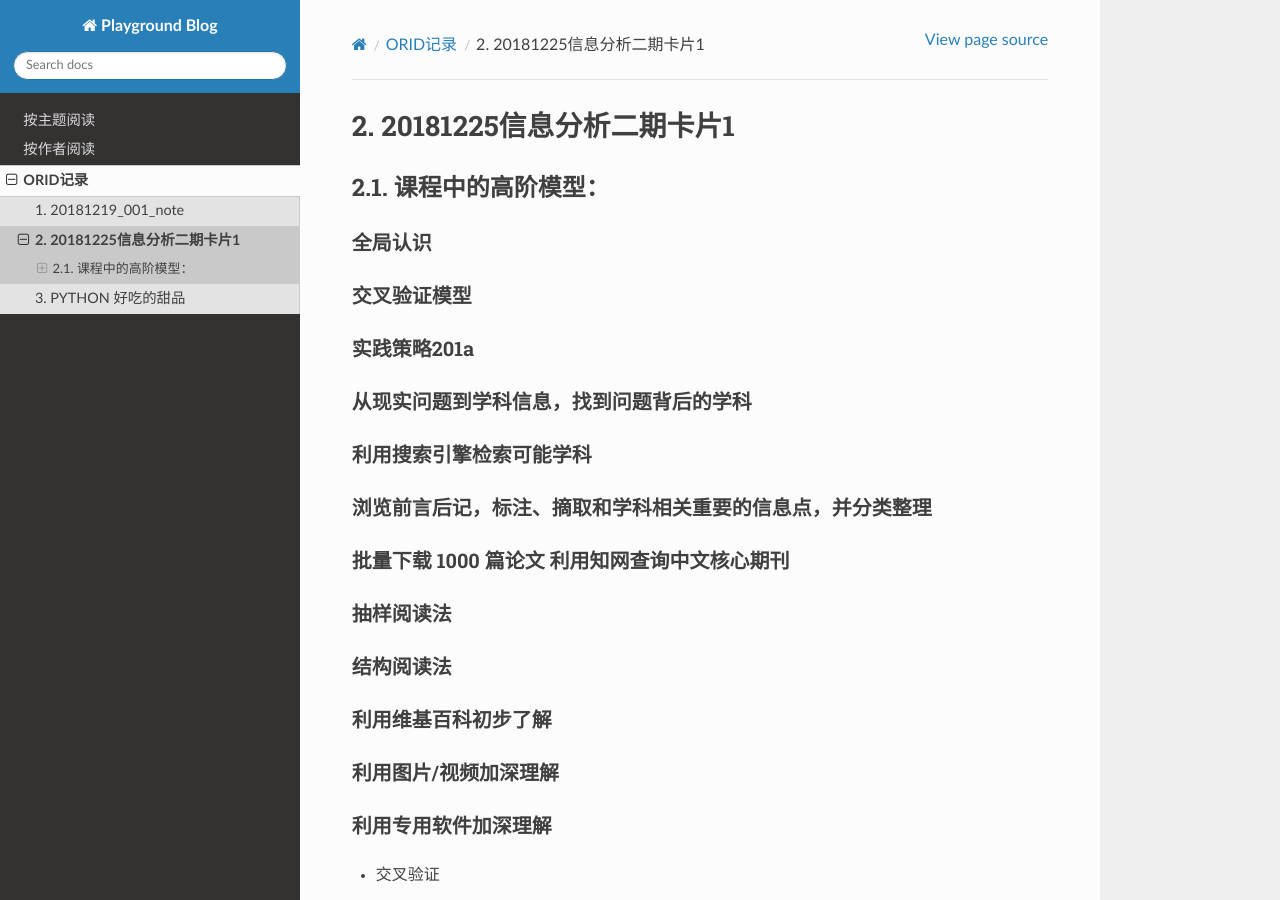
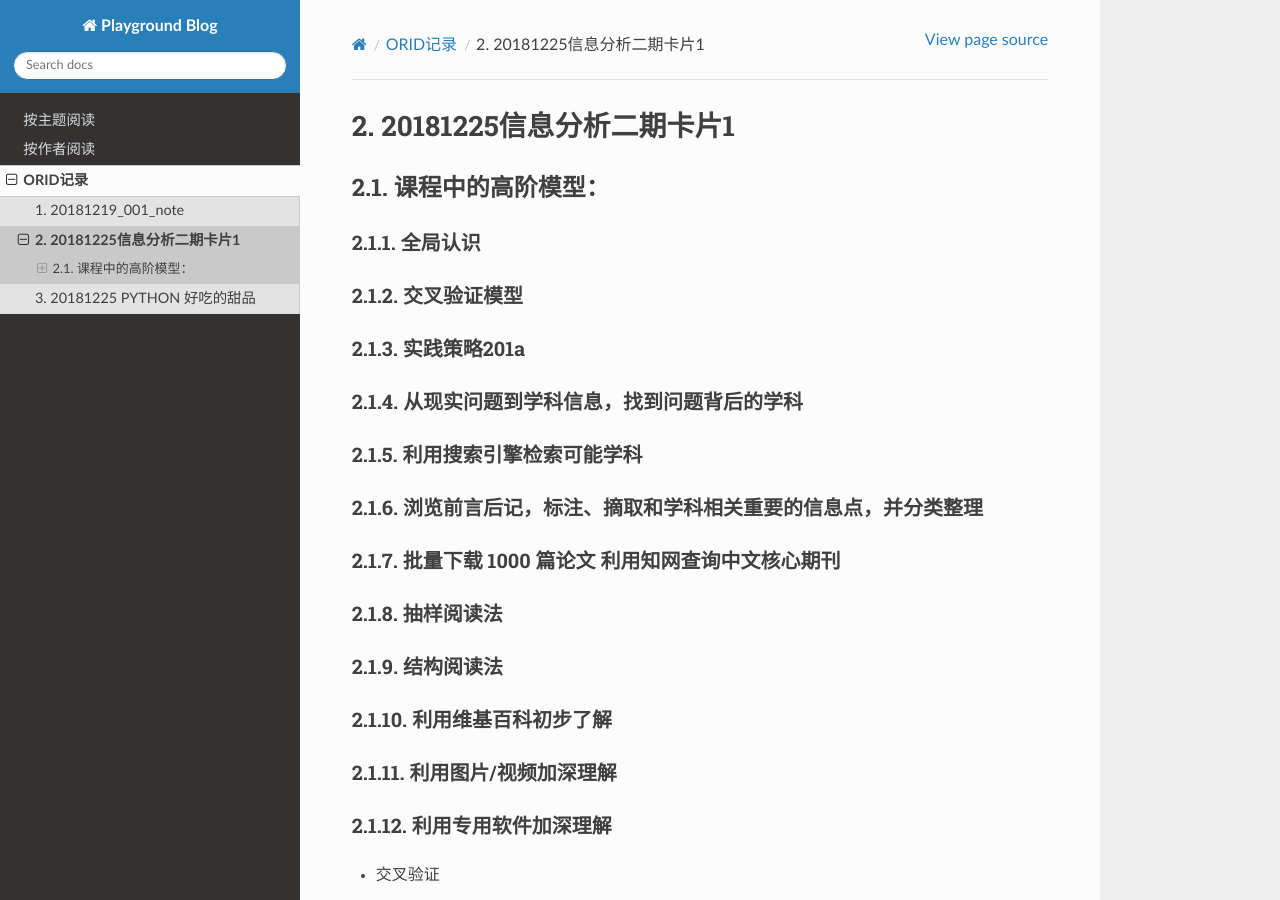
Before and after one commit to youle777/playground, a Sphinx documentation site: the page built from source/orid/002_note.rst, in a window 1280 px wide and 900 px high. Built offline with Sphinx 7.4.7 and the Read the Docs theme 2.0.0, drawn with Linux system fonts in a browser that asks for light colours.

Commit message:
numberd: 2 to 3

```diff
--- a/source/orid/003_sweet.rst
+++ b/source/orid/003_sweet.rst
@@ -1,5 +1,5 @@
-PYTHON 好吃的甜品
-======================
+20181225 PYTHON 好吃的甜品
+==============================
 
 
 .. code:: python
--- a/source/orid/index.rst
+++ b/source/orid/index.rst
@@ -6,7 +6,7 @@ ORID记录
 
 .. toctree::
    :maxdepth: 2
-   :numbered: 2
+   :numbered: 3
 
 
 
```
Also changed, not shown: 4 other files.
